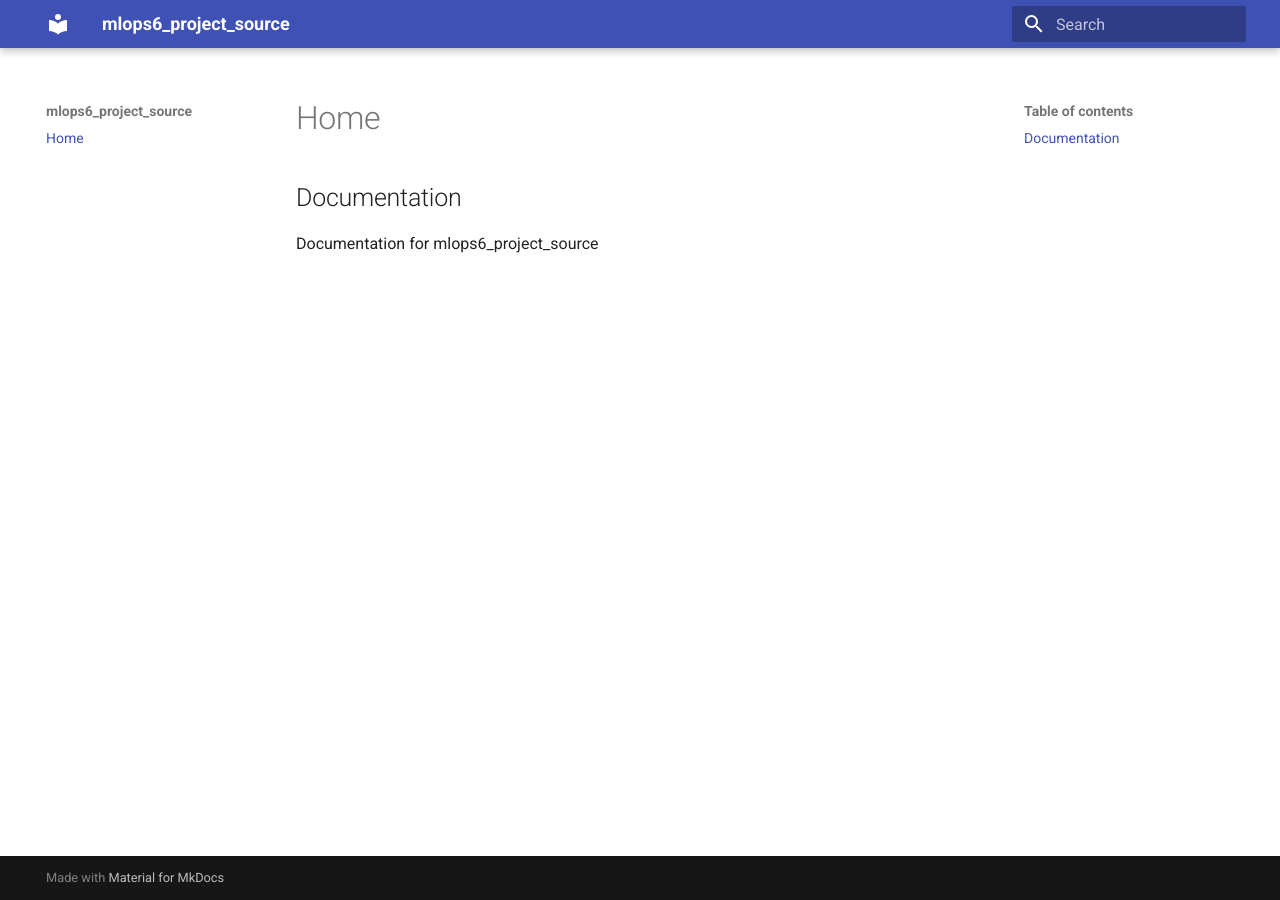
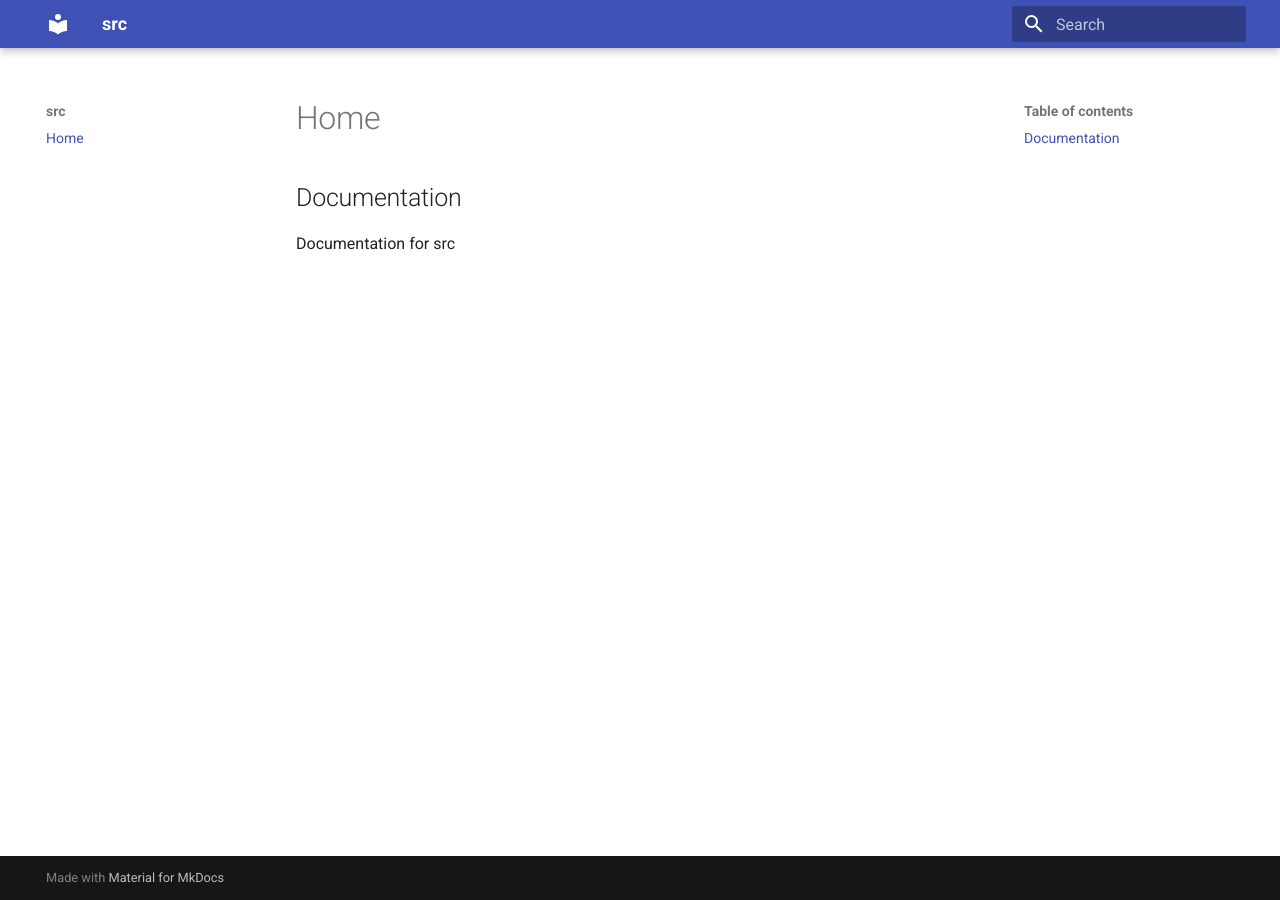
Before and after one commit to s183558/MLOps6_Project, an MkDocs documentation site: the page built from docs/source/index.md, in a window 1280 px wide. Built offline with MkDocs 1.6.1 and Material for MkDocs 9.7.7, drawn with Linux system fonts in a browser that asks for light colours.

Commit message:
docs project name change

```diff
--- a/docs/mkdocs.yaml
+++ b/docs/mkdocs.yaml
@@ -1,4 +1,4 @@
-site_name: mlops6_project_source
+site_name: src
 site_author: Group 6
 docs_dir: source
 
--- a/docs/source/index.md
+++ b/docs/source/index.md
@@ -1,3 +1,3 @@
 ## Documentation
 
-Documentation for mlops6_project_source
+Documentation for src
```
